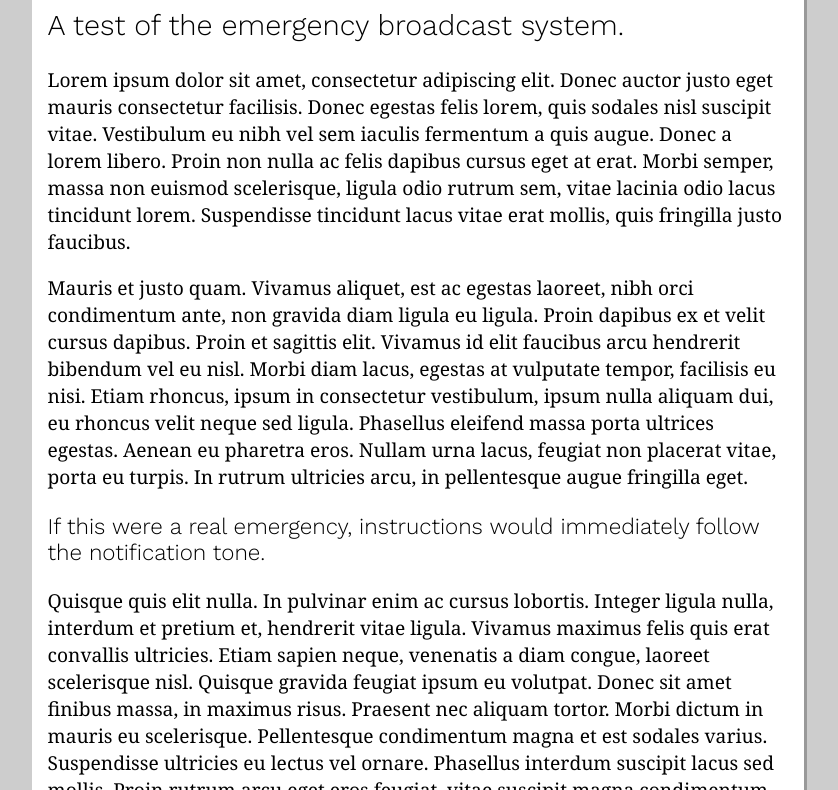
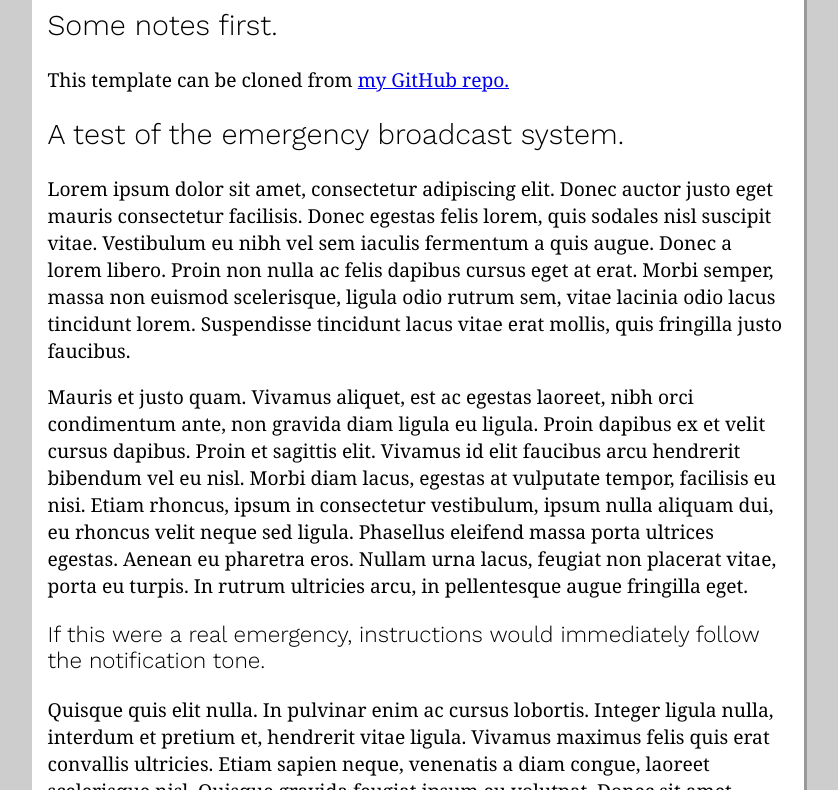
Before and after one commit to theothernic/template-keep-it-classy, a plain HTML site: page index.html in a window 1280 px wide. Shown: the part 233-1023 px from the top of the page, without its empty margins (221-1059 px from the left). Drawn offline with nearby package versions, Linux system fonts and the light colour scheme.

Commit message:
cleaning the repo up

```diff
--- a/blank.html
+++ b/index.html
@@ -87,6 +87,11 @@
             </header>
 
             <div class="body">
+                <h2>Some notes first.</h2>
+                <p>
+                    This template can be cloned from <a href="http://github.com/theothernic/template-keep-it-classy.git">my GitHub repo.</a>
+                </p>
+
                 <h2>A test of the emergency broadcast system.</h2>
                 <p>Lorem ipsum dolor sit amet, consectetur adipiscing elit. Donec auctor justo eget mauris consectetur facilisis. Donec egestas felis lorem, quis sodales nisl suscipit vitae. Vestibulum eu nibh vel sem iaculis fermentum a quis augue. Donec a lorem libero. Proin non nulla ac felis dapibus cursus eget at erat. Morbi semper, massa non euismod scelerisque, ligula odio rutrum sem, vitae lacinia odio lacus tincidunt lorem. Suspendisse tincidunt lacus vitae erat mollis, quis fringilla justo faucibus.</p>
 
```
